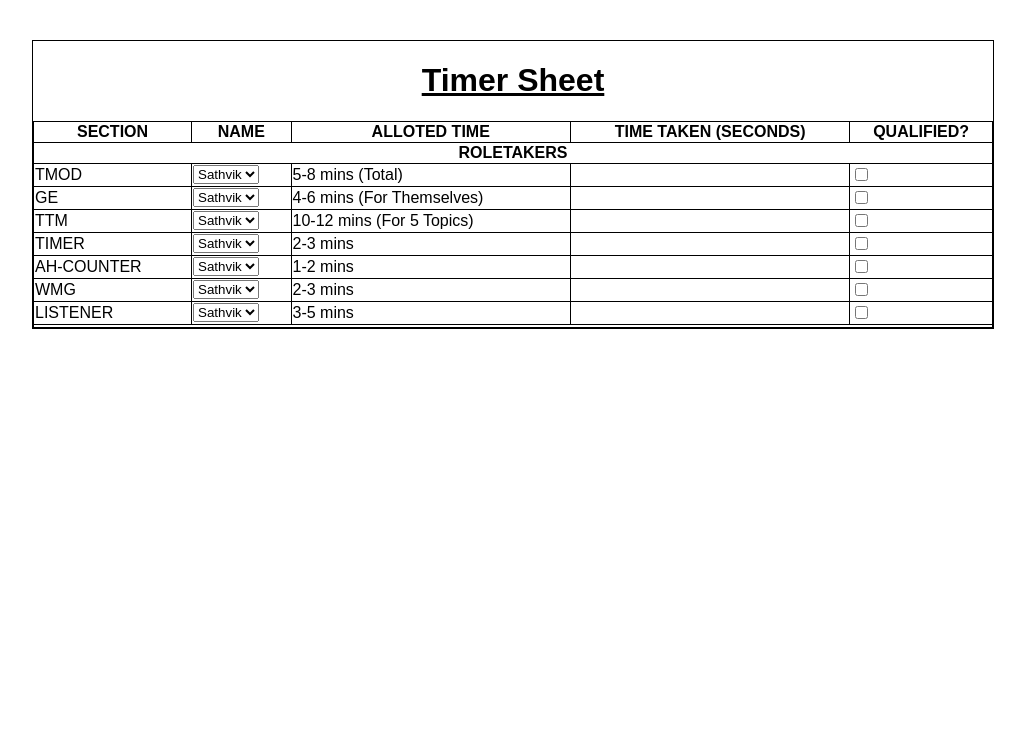
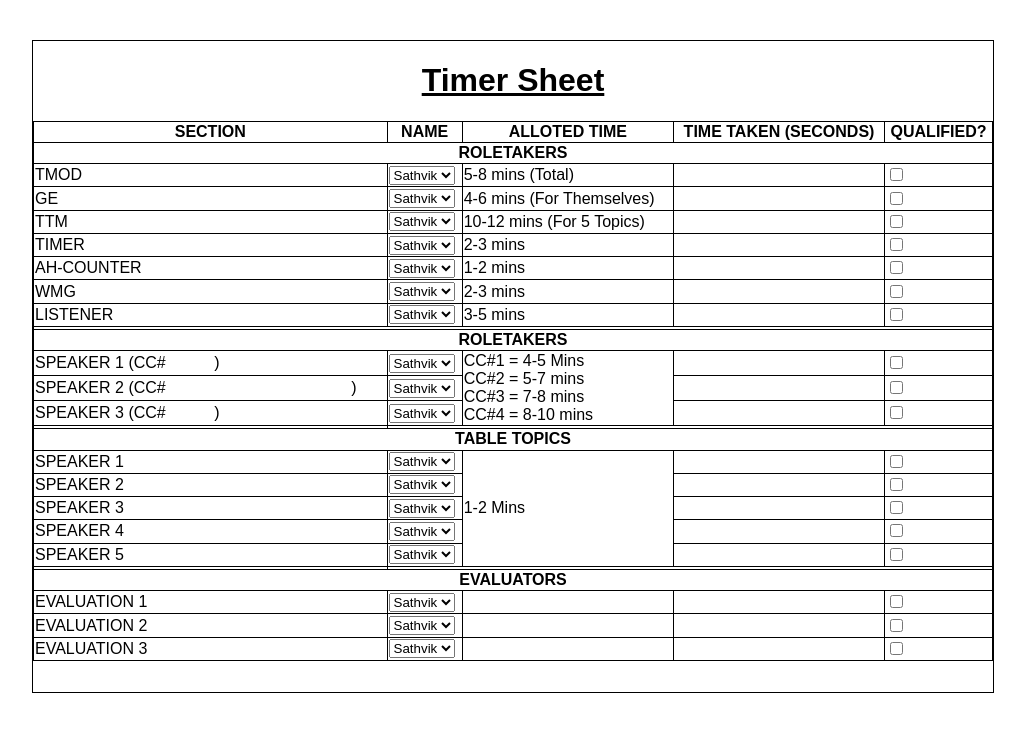
Before and after one commit to DarthKitten2130/gaveladmin, a Flask app: page /timer in a window 1280 px wide. Shown: the top 732 px of the page, without its empty margins (127-1152 px from the left). Run offline with Flask 3, Linux system fonts and the light colour scheme.

Commit message:
finished table for timer

```diff
--- a/templates/timer1.html
+++ b/templates/timer1.html
@@ -157,8 +157,198 @@
                 <input type="checkbox" name="q7" id="q7">
             </td>
         </tr>
-        <tr><td colspan="5"> </td></tr>
+        <tr>
+            <td colspan="5"> </td>
+        </tr>
+        <thead>
+            <th colspan="5">ROLETAKERS</th>
+        </thead>
+        <tr>
+            <td>
+                SPEAKER 1 (CC# <input type="number" name="s1" id="s1" min="1" max="4" required>)
+            </td>
+            <td>
+                <select name="n8" id="n8" required>
+                    <option value="1181045">Sathvik</option>
+                </select>
+            </td>
+            <td rowspan="3">
+                CC#1 = 4-5 Mins<br>CC#2 = 5-7 mins<br>CC#3 = 7-8 mins<br>CC#4 = 8-10 mins
+            </td>
+            <td>
+                <input type="number" name="t8" id="t8" min="1" required>
+            </td>
+            <td>
+                <input type="checkbox" name="q8" id="q8">
+            </td>
+        </tr>
+        <tr>
+            <td>
+                SPEAKER 2 (CC# <input type="number" name="s2" id="s2" min="1" required>)
+            </td>
+            <td>
+                <select name="n9" id="n9" required>
+                    <option value="1181045">Sathvik</option>
+                </select>
+            </td>
+            <td>
+                <input type="number" name="t9" id="t9" min="1" required>
+            </td>
+            <td>
+                <input type="checkbox" name="q9" id="q9">
+            </td>
+        </tr>
+        <tr>
+            <td>
+                SPEAKER 3 (CC# <input type="number" name="s3" id="s3" min="1" max="4" required>)
+            </td>
+            <td>
+                <select name="n10" id="n10" required>
+                    <option value="1181045">Sathvik</option>
+                </select>
+            </td>
+            <td>
+                <input type="number" name="t10" id="t10" min="1" required>
+            </td>
+            <td>
+                <input type="checkbox" name="q10" id="q10">
+            </td>
+        </tr>
+        <tr>
+            <td></td>
+        </tr>
+        <thead>
+            <th colspan="5">TABLE TOPICS</th>
+        </thead>
+        <tr>
+            <td>SPEAKER 1</td>
+            <td>
+                <select name="n11" id="n11" required>
+                    <option value="1181045">Sathvik</option>
+                </select>
+            </td>
+            <td rowspan="5">
+                1-2 Mins
+            </td>
+            <td>
+                <input type="number" name="t11" id="t11" min="1" required>
+            </td>
+            <td>
+                <input type="checkbox" name="q11" id="q11">
+            </td>
+        </tr>
+        <tr>
+            <td>SPEAKER 2</td>
+            <td>
+                <select name="n12" id="n12" required>
+                    <option value="1181045">Sathvik</option>
+                </select>
+            </td>
+            <td>
+                <input type="number" name="t12" id="t12" min="1" required>
+            </td>
+            <td>
+                <input type="checkbox" name="q12" id="q12">
+            </td>
+        </tr>
+        <tr>
+            <td>SPEAKER 3</td>
+            <td>
+                <select name="n13" id="n13" required>
+                    <option value="1181045">Sathvik</option>
+                </select>
+            </td>
+            <td>
+                <input type="number" name="t13" id="t13" min="1" required>
+            </td>
+            <td>
+                <input type="checkbox" name="q13" id="q13">
+            </td>
+        </tr>
+        <tr>
+            <td>SPEAKER 4</td>
+            <td>
+                <select name="n14" id="n14" required>
+                    <option value="1181045">Sathvik</option>
+                </select>
+            </td>
+            <td>
+                <input type="number" name="t14" id="t14" min="1" required>
+            </td>
+            <td>
+                <input type="checkbox" name="q14" id="q14">
+            </td>
+        </tr>
+        <tr>
+            <td>SPEAKER 5</td>
+            <td>
+                <select name="n15" id="n15" required>
+                    <option value="1181045">Sathvik</option>
+                </select>
+            </td>
+            <td>
+                <input type="number" name="t15" id="t15" min="1" required>
+            </td>
+            <td>
+                <input type="checkbox" name="q15" id="q15">
+            </td>
+        </tr>
+        <tr><td></td></tr>
+        <thead><th colspan="5">EVALUATORS</th></thead>
+        <tr>
+            <td>EVALUATION 1</td>
+            <td>
+                <select name="n16" id="n16" required>
+                    <option value="1181045">Sathvik</option>
+                </select>
+            </td>
+            <td>
+                <input type="number" name="e1" id="e1" min="1" required>
+            </td>
+            <td>
+                <input type="number" name="t16" id="t16" required>
+            </td>
+            <td>
+                <input type="checkbox" name="q16" id="q16">
+            </td>
+        </tr>
+        <tr>
+            <td>EVALUATION 2</td>
+            <td>
+                <select name="n17" id="n17" required>
+                    <option value="1181045">Sathvik</option>
+                </select>
+            </td>
+            <td>
+                <input type="number" name="e2" id="e2" min="1" required>
+            </td>
+            <td>
+                <input type="number" name="t17" id="t17" required>
+            </td>
+            <td>
+                <input type="checkbox" name="q17" id="q17">
+            </td>
+        </tr>
+        <tr>
+            <td>EVALUATION 3</td>
+            <td>
+                <select name="n17" id="n17" required>
+                    <option value="1181045">Sathvik</option>
+                </select>
+            </td>
+            <td>
+                <input type="number" name="e3" id="e3" min="1" required>
+            </td>
+            <td>
+                <input type="number" name="t17" id="t17" required>
+            </td>
+            <td>
+                <input type="checkbox" name="q17" id="q17">
+            </td>
+        </tr>
     </table>
+    <br>
+    <br>
 </body>
 
 </html>
```
